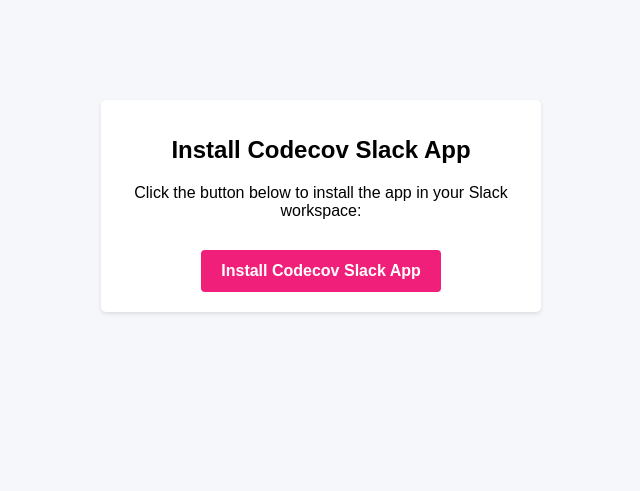
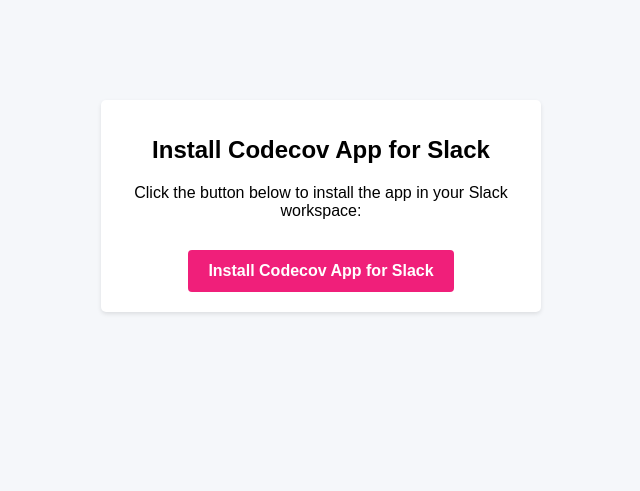
Before and after one commit to codecov/codecov-slack-app, a Django app: page /slack/install in a window 1280 px wide. Shown: the top 491 px of the page, without its empty margins (319-959 px from the left). Run offline with Django 4.2, Linux system fonts and the light colour scheme; data comes from the database, SQL or seed files in the repository.

Commit message:
Update landing page to use  Codecov App for Slack:

```diff
--- a/core/templates/pages/slack_install.html
+++ b/core/templates/pages/slack_install.html
@@ -96,14 +96,14 @@
 
 <body>
     <div class="container">
-        <h1>Install Codecov Slack App</h1>
+        <h1>Install Codecov App for Slack</h1>
         <p>Click the button below to install the app in your Slack workspace:</p>
         <form action="https://slack.com/oauth/v2/authorize" method="GET">
             <input type="hidden" name="client_id" value="{{ client_id }}">
             <input type="hidden" name="scope" value="{{ scope }}">
             <input type="hidden" name="redirect_uri" value="{{ redirect_uri }}">
             <input type="hidden" name="state" value="{{ state }}">
-            <button type="submit">Install Codecov Slack App</button>
+            <button type="submit">Install Codecov App for Slack</button>
         </form>
     </div>
     <footer>
```
